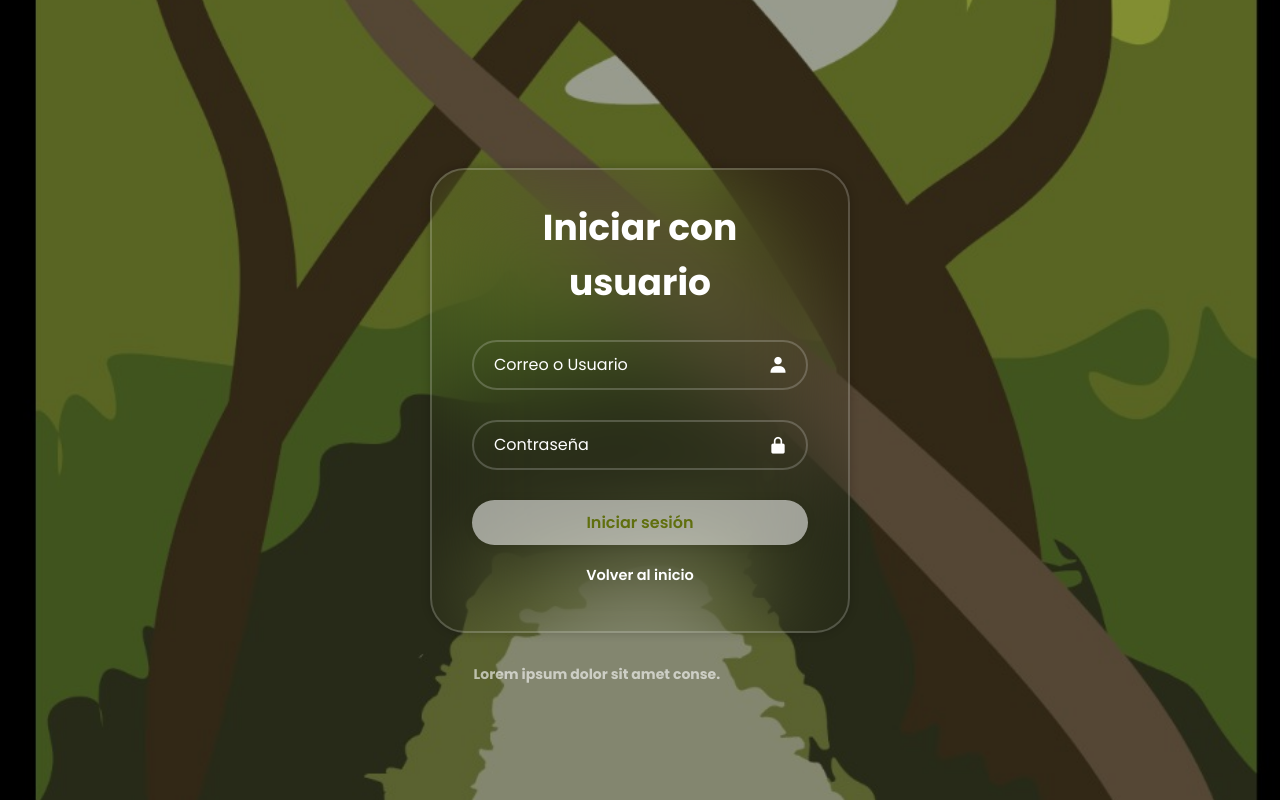
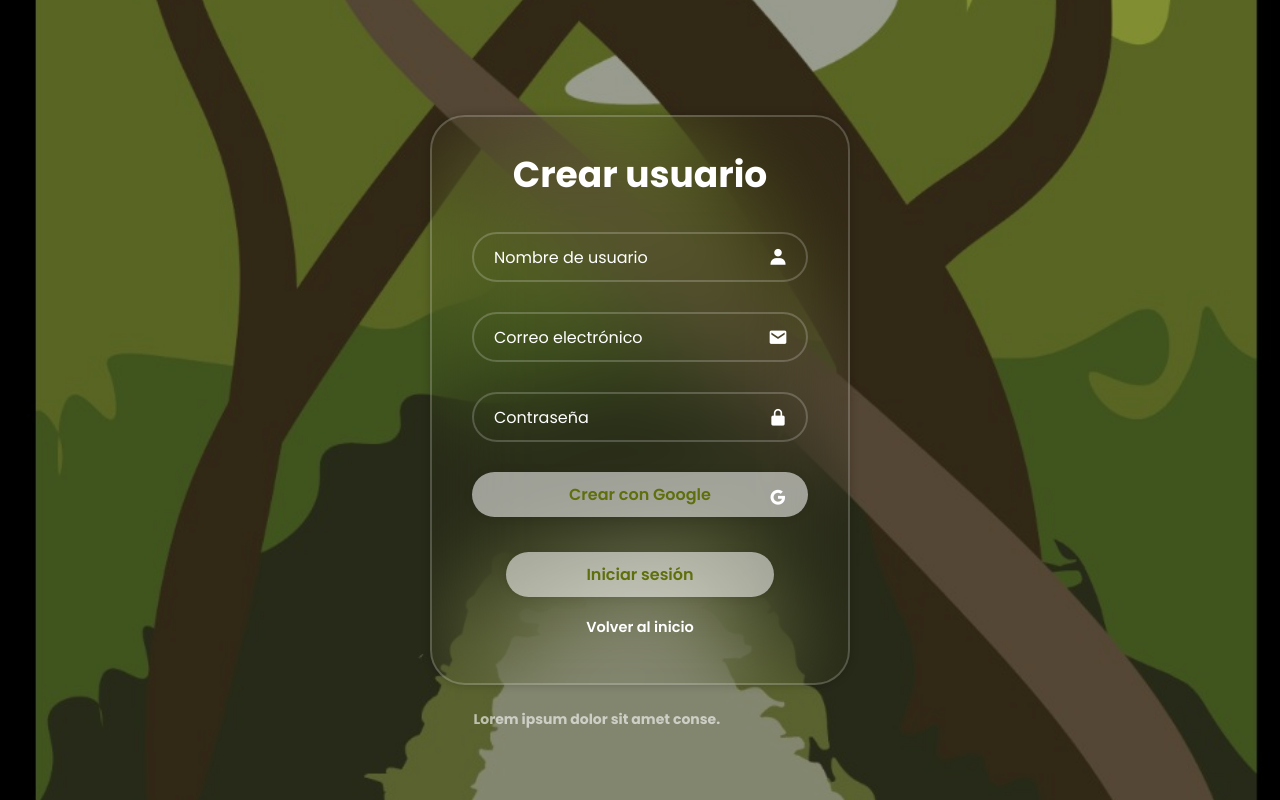
Before and after one commit to NayarethSeverino/Zukinicial, a plain HTML site: page index.html in a window 1280 px wide. Drawn offline with nearby package versions, Linux system fonts and the light colour scheme.

Commit message:
Add files via upload

```diff
--- a/index.html
+++ b/index.html
@@ -4,7 +4,7 @@
     <meta charset="UTF-8" />
     <meta http-equiv="X-UA-Compatible" content="IE=edge" />
     <meta name="viewport" content="width=device-width, initial-scale=1.0" />
-    <title>Login Zuki App</title>
+    <title>Login Zuki</title>
     <link rel="stylesheet" href="style.css" />
     <link
       href="https://unpkg.com/boxicons@2.1.4/css/boxicons.min.css"
@@ -15,20 +15,28 @@
   <body>
     <div class="wrapper">
       <form action="">
-        <h1>Iniciar con usuario</h1>
+        <h1>Crear usuario</h1>
         <div class="input-box">
-          <input type="text" placeholder="Correo o Usuario" required />
+          <input type="text" placeholder="Nombre de usuario" required />
           <i class="bx bxs-user"></i>
+        </div>
+        <div class="input-box">
+          <input type="text" placeholder="Correo electrónico" required />
+          <i class="bx bxs-envelope"></i>
         </div>
         <div class="input-box">
           <input type="password" placeholder="Contraseña" required />
           <i class="bx bxs-lock-alt"></i>
         </div>
+        <div class="input-box">
+          <button type="button" class="google-btn">Crear con Google</button>
+          <i class="bx bxl-google"></i>
+        </div>
 
         <button type="submit" class="btn">Iniciar sesión</button>
 
         <div class="register-link">
-          <a href="#">Volver al inicio</a>
+          <p><a href="#">Volver al inicio</a></p>
         </div>
       </form>
     </div>
--- a/style.css
+++ b/style.css
@@ -80,6 +80,31 @@ body::before {
   display: flex;
   align-items: center;
   justify-content: center;
+  width: 80%;
+  height: 45px;
+  background: rgba(255, 255, 255, 0.548);
+  border: none;
+  outline: none;
+  border-radius: 40px;
+  box-shadow: 0 0 10px rgba(0, 0, 0, 0.1);
+  cursor: pointer;
+  font-size: 16px;
+  color: #606f0e;
+  font-weight: 600;
+  margin: 0 auto;
+  padding: 0;
+  transition: background-color 0.3s, color 0.3s;
+}
+
+.wrapper .btn:hover {
+  background: rgba(255, 255, 255, 0.797);
+  color: #3e4708;
+}
+
+.google-btn {
+  display: flex;
+  align-items: center;
+  justify-content: center;
   width: 100%;
   height: 45px;
   background: rgba(255, 255, 255, 0.548);
@@ -91,12 +116,12 @@ body::before {
   font-size: 16px;
   color: #606f0e;
   font-weight: 600;
-  margin: 20px auto; /* Ajusta el margen para centrar el botón */
+  margin: 0 auto;
   padding: 0;
   transition: background-color 0.3s, color 0.3s;
 }
 
-.wrapper .btn:hover {
+.google-btn:hover {
   background: rgba(255, 255, 255, 0.797);
   color: #3e4708;
 }
@@ -107,20 +132,19 @@ body::before {
   margin: 20px 0 15px;
 }
 
-.register-link a {
+.register-link p a {
   color: #fff;
   text-decoration: none;
   font-weight: 600;
-  transition: text-decoration 0.3s;
 }
 
-.register-link a:hover {
+.register-link p a:hover {
   text-decoration: underline;
 }
 
 .outside-rectangle {
   position: absolute;
-  bottom: 115px;
+  bottom: 70px;
   left: 37%;
   transform: translateX(-50);
   text-align: center;
```
